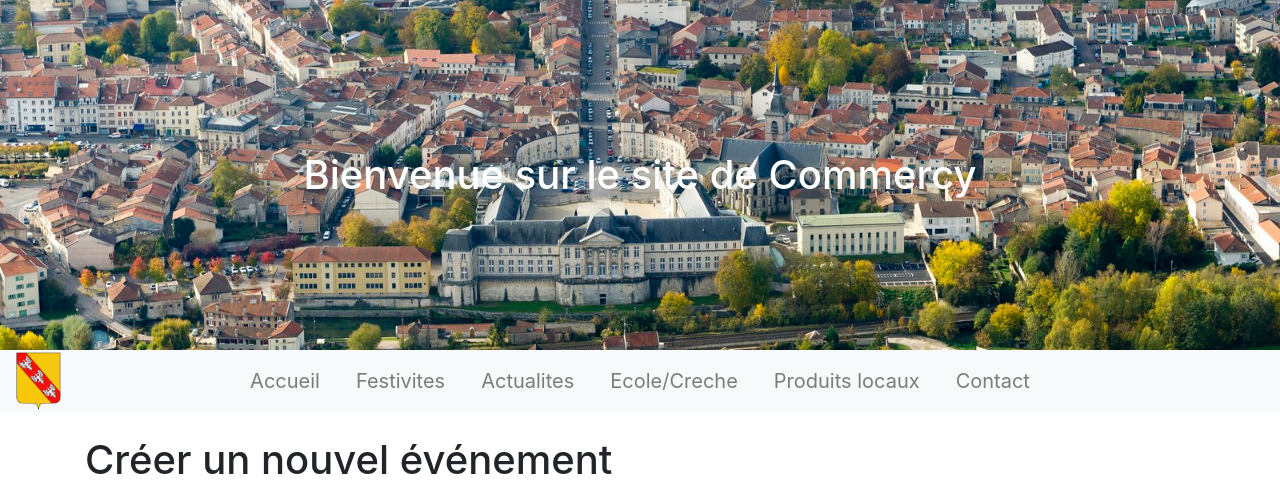
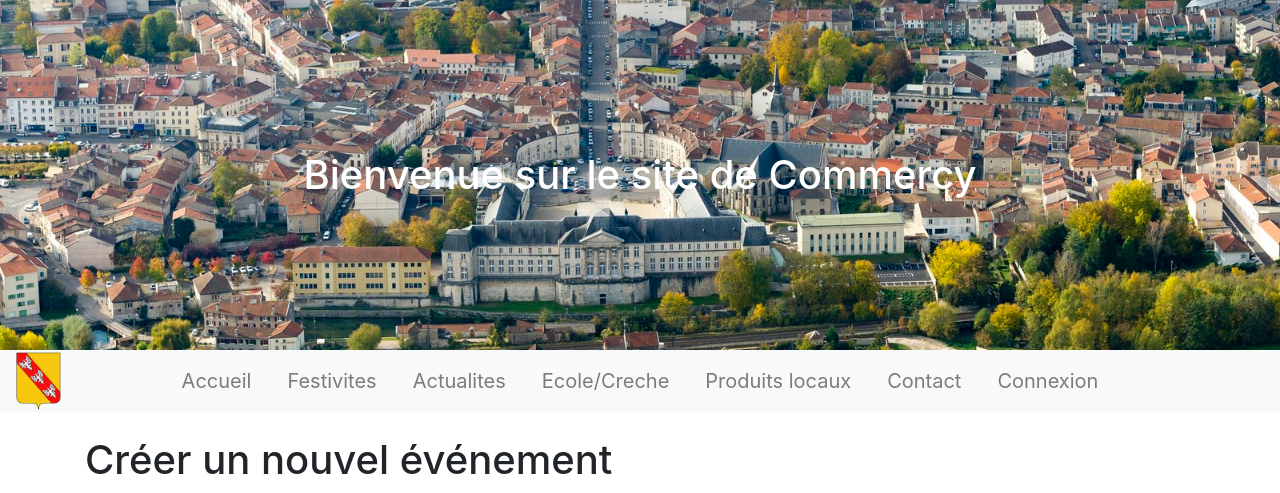
Before and after one commit to Elvih/SiteCommercy, a Symfony app: template templates/admin/new.html.twig in a window 1280 px wide. Shown: the top 493 px of the page. Run offline with Twig, Linux system fonts and the light colour scheme; the template is opened without the code that fills it: most values are stand-ins (such as "Sample title", 1, 10 or a date in 2020); form fields are guessed from the names that the template uses; some libraries are stand-ins or nearby versions.

Commit message:
last update

```diff
--- a/src/Controller/AdminEvenementController.php
+++ b/src/Controller/AdminEvenementController.php
@@ -28,7 +28,7 @@ class AdminEvenementController extends AbstractController{
 
 
     /**
-     * @Route("/admin", name="index")
+     * @Route("/admin", name="admin")
      * @return \Symfony\Component\HttpFoundation\Response
      */
     public function index(Request $request):Response
--- a/src/Controller/SecurityController.php
+++ b/src/Controller/SecurityController.php
@@ -15,6 +15,7 @@ class SecurityController extends AbstractController {
         $error = $authenticationUtils->getLastAuthenticationError();
         $lastUsername = $authenticationUtils->getLastUsername();
         return $this->render('security/login.html.twig',[
+            'current_menu' => 'login',
             'last_username' => $lastUsername,
             'error' => $error
         ]);
--- a/templates/base.html.twig
+++ b/templates/base.html.twig
@@ -51,6 +51,10 @@
             <a class="nav-link {% if  current_menu is defined and current_menu == 'contact'%}active{% endif %}"
               href="{{ path('contact') }}">Contact</a>
           </li>
+          <li class="nav-item navbar-link">
+            <a class="nav-link {% if  current_menu is defined and current_menu == 'login'%}active{% endif %}"
+              href="{{ path('admin') }}">Connexion</a>
+          </li>
         </ul>
         {% if app.user %}
         <ul class="navbar-nav">
```
